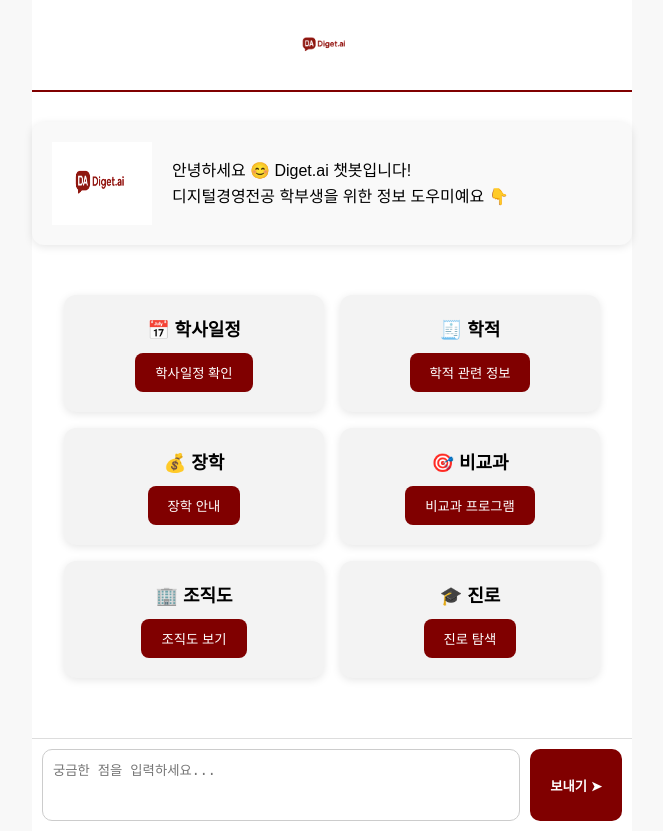
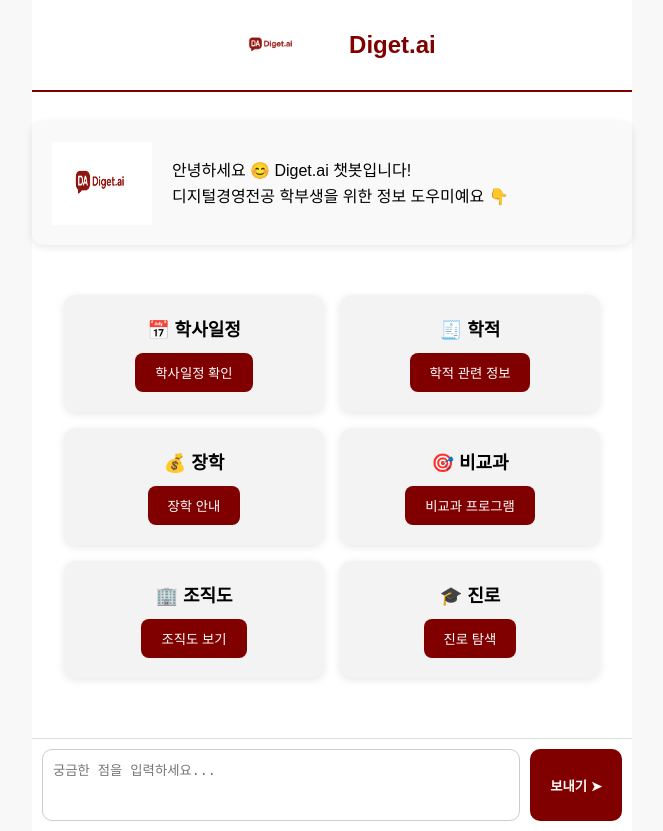
Before and after one commit to channwl/DPT-chatbot, a Django app: page /chatbot/ in a window 1280 px wide. Shown: the whole page, without its empty margins (308-971 px from the left). Run offline with Django 4.2, Linux system fonts and the light colour scheme.

Commit message:
Update chatbot.html

```diff
--- a/chatbot/templates/chatbot/chatbot.html
+++ b/chatbot/templates/chatbot/chatbot.html
@@ -112,6 +112,7 @@
         <header>
             <div class="header-flex">
                 <img src="{% static 'chatbot/diget_logo.png' %}" alt="Diget 로고" class="logo">
+                <span class="header-title">Diget.ai</span>
             </div>
         </header>
 
```
